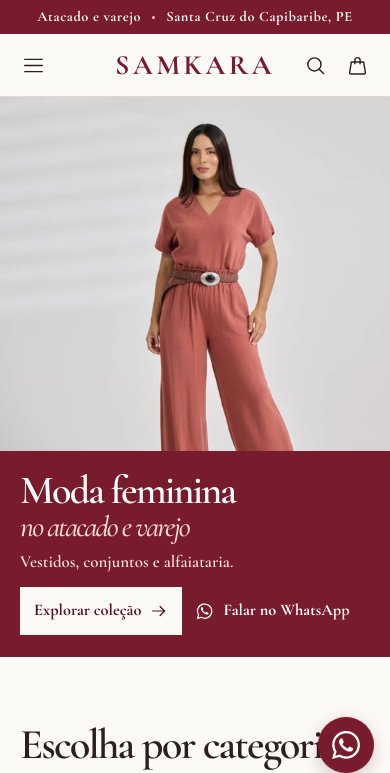
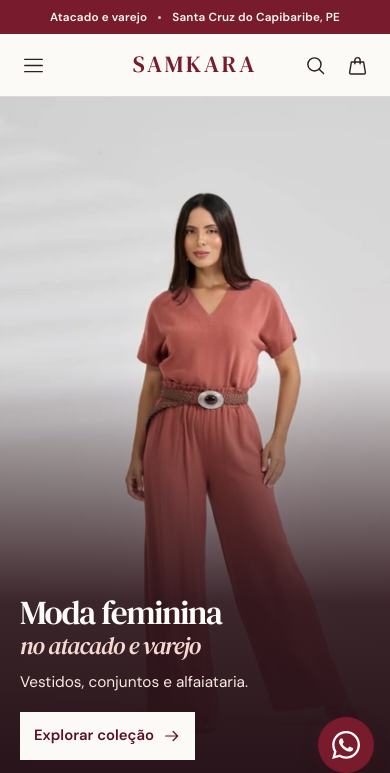
Before and after one commit to jobvictorfern-cmd/samkara, a plain HTML site: page index.html in a window 390 px wide. Shown: the top 773 px of the page. Drawn offline with Linux system fonts and the light colour scheme.

Commit message:
Redesenha a abertura no celular e atualiza a tipografia

```diff
--- a/assets/styles.css
+++ b/assets/styles.css
@@ -1,15 +1,22 @@
 @font-face {
-  font-family: 'Cormorant Garamond';
-  src: url('cormorant-garamond-latin-wght-normal.woff2') format('woff2');
-  font-weight: 300 700;
+  font-family: 'DM Serif Text';
+  src: url('dm-serif-text-latin-400-normal.woff2') format('woff2');
+  font-weight: 400;
   font-display: swap;
 }
 
 @font-face {
-  font-family: 'Cormorant Garamond';
-  src: url('cormorant-garamond-latin-wght-italic.woff2') format('woff2');
+  font-family: 'DM Serif Text';
+  src: url('dm-serif-text-latin-400-italic.woff2') format('woff2');
   font-style: italic;
-  font-weight: 300 700;
+  font-weight: 400;
+  font-display: swap;
+}
+
+@font-face {
+  font-family: 'DM Sans';
+  src: url('dm-sans-latin-wght-normal.woff2') format('woff2');
+  font-weight: 100 1000;
   font-display: swap;
 }
 
@@ -22,10 +29,13 @@
   --wine-dark: #59101f;
   --blush: #f2e5df;
   --line: #e2d6ce;
-  --font: 'Cormorant Garamond', Georgia, serif;
+  --display-font: 'DM Serif Text', Georgia, serif;
+  --body-font: 'DM Sans', Arial, sans-serif;
   --gutter: clamp(20px, 3.9vw, 64px);
   --section-space: clamp(68px, 8vw, 118px);
   --site-width: 1320px;
+  --topline-height: 34px;
+  --header-height: 74px;
   --mobile-nav-height: 57px;
   --left-gutter: max(var(--gutter), env(safe-area-inset-left));
   --right-gutter: max(var(--gutter), env(safe-area-inset-right));
@@ -33,7 +43,7 @@
 
 *, *::before, *::after { box-sizing: border-box; }
 html { scroll-behavior: smooth; scroll-padding-top: 98px; }
-body { margin: 0; background: var(--paper); color: var(--ink); font: 600 19px/1.42 var(--font); }
+body { margin: 0; background: var(--paper); color: var(--ink); font: 400 16px/1.55 var(--body-font); }
 body:has(dialog[open]) { overflow: hidden; }
 [hidden] { display: none !important; }
 img { display: block; max-width: 100%; }
@@ -56,15 +66,15 @@ svg { width: 1.15em; height: 1.15em; flex: none; fill: none; stroke: currentColo
 }
 .eyebrow { color: var(--wine); font-size: .83rem; font-weight: 700; letter-spacing: .16em; text-transform: uppercase; }
 
-.topline { display: flex; justify-content: center; align-items: center; gap: 11px; min-height: 34px; padding: 5px var(--right-gutter) 5px var(--left-gutter); background: var(--wine); color: #fff8f3; font-size: .9rem; font-weight: 700; text-align: center; letter-spacing: .04em; }
+.topline { display: flex; justify-content: center; align-items: center; gap: 11px; min-height: var(--topline-height); padding: 5px var(--right-gutter) 5px var(--left-gutter); background: var(--wine); color: #fff8f3; font-size: .73rem; font-weight: 600; text-align: center; letter-spacing: .015em; }
 .topline-dot { flex: none; width: 3px; height: 3px; border-radius: 50%; background: #ecc9bd; }
 .topline a:hover { text-decoration: underline; text-underline-offset: 3px; }
 .topline a:focus-visible, .site-footer :focus-visible, .order-copy :focus-visible { outline-color: #fef6ef; }
 .site-header { position: sticky; z-index: 5; top: 0; border-bottom: 1px solid var(--line); background: var(--paper); }
-.header-inner { min-height: 74px; display: grid; grid-template-columns: 1fr auto 1fr; gap: 20px; align-items: center; }
-.wordmark { display: inline-block; width: fit-content; font: 700 clamp(1.75rem, 2.8vw, 2.25rem)/1 var(--font); letter-spacing: .12em; color: var(--wine); }
+.header-inner { min-height: var(--header-height); display: grid; grid-template-columns: 1fr auto 1fr; gap: 20px; align-items: center; }
+.wordmark { display: inline-block; width: fit-content; font: 400 clamp(1.45rem, 2.55vw, 2.16rem)/1 var(--display-font); letter-spacing: .12em; color: var(--wine); }
 .desktop-nav, .header-actions { display: flex; align-items: center; }
-.desktop-nav { gap: clamp(22px, 3vw, 44px); font-size: 1.08rem; font-weight: 700; }
+.desktop-nav { gap: clamp(22px, 3vw, 44px); font-size: .9rem; font-weight: 600; }
 .desktop-nav a { padding-block: 10px; }
 .desktop-nav a:hover { color: var(--wine); text-decoration: underline; text-underline-offset: 5px; }
 .header-actions { justify-self: end; gap: 5px; }
@@ -80,8 +90,8 @@ svg { width: 1.15em; height: 1.15em; flex: none; fill: none; stroke: currentColo
   justify-content: center;
   align-items: center;
   gap: 9px;
-  font-size: 1.02rem;
-  font-weight: 700;
+  font-size: .93rem;
+  font-weight: 600;
   line-height: 1.2;
   transition: color .18s ease, background-color .18s ease, border-color .18s ease;
 }
@@ -104,9 +114,9 @@ svg { width: 1.15em; height: 1.15em; flex: none; fill: none; stroke: currentColo
   background: var(--wine);
 }
 .hero-copy { display: flex; flex-direction: column; justify-content: center; align-items: flex-start; padding: clamp(24px, 4.4vw, 68px); }
-.hero h1 { font: 600 clamp(3.2rem, 6vw, 6rem)/.95 var(--font); letter-spacing: -.047em; }
-.hero h1 em { display: block; margin-top: 4px; color: #f6d8d0; font-size: .74em; font-weight: 500; }
-.hero-description { margin-top: 14px; color: #f9e9e3; font-size: clamp(1.06rem, 1.65vw, 1.35rem); }
+.hero h1 { font: 400 clamp(2.35rem, 5vw, 4.6rem)/1 var(--display-font); letter-spacing: -.038em; }
+.hero h1 em { display: block; margin-top: 5px; color: #f6d8d0; font-size: .73em; }
+.hero-description { margin-top: 16px; color: #f9e9e3; font-size: clamp(.96rem, 1.35vw, 1.16rem); }
 .hero-actions { display: flex; flex-wrap: wrap; align-items: center; gap: 6px 20px; margin-top: 24px; }
 .hero-actions .solid-button { background: var(--paper); color: var(--wine-dark); }
 .hero-actions .solid-button:hover { background: var(--blush); }
@@ -119,7 +129,7 @@ svg { width: 1.15em; height: 1.15em; flex: none; fill: none; stroke: currentColo
 
 .category-section, .catalog, .order-section, .stores { margin-top: var(--section-space); }
 .section-heading { display: flex; justify-content: space-between; align-items: end; gap: 12px 24px; margin-bottom: 23px; }
-.section-heading h2, .order-copy h2 { font: 600 clamp(2.65rem, 4.4vw, 4.3rem)/.96 var(--font); letter-spacing: -.042em; }
+.section-heading h2, .order-copy h2 { font: 400 clamp(1.95rem, 4vw, 3.55rem)/1.05 var(--display-font); letter-spacing: -.034em; }
 .section-heading p:not(.eyebrow) { margin-top: 11px; color: var(--muted); }
 .section-heading .eyebrow { margin-bottom: 10px; }
 .section-heading > .text-link { white-space: nowrap; }
@@ -127,13 +137,13 @@ svg { width: 1.15em; height: 1.15em; flex: none; fill: none; stroke: currentColo
 .category-card { display: block; color: var(--ink); }
 .category-image { display: block; aspect-ratio: 4 / 4.85; background: var(--blush); overflow: hidden; }
 .category-image img, .product-media img { width: 100%; height: 100%; object-fit: cover; object-position: center 40%; transition: transform .35s ease; }
-.category-card-label { display: flex; justify-content: space-between; align-items: center; gap: 4px; padding: 11px 0 12px; border-bottom: 1px solid var(--line); font-size: clamp(.94rem, 1.4vw, 1.23rem); font-weight: 700; }
+.category-card-label { display: flex; justify-content: space-between; align-items: center; gap: 4px; padding: 11px 0 12px; border-bottom: 1px solid var(--line); font-size: clamp(.76rem, 1.25vw, 1rem); font-weight: 600; }
 .category-card-label svg { color: var(--wine); }
 .category-card:hover .category-card-label { color: var(--wine); border-color: var(--wine); }
 
 .catalog-heading { align-items: end; }
 .categories { display: flex; flex-wrap: wrap; gap: 8px; padding-block: 4px 7px; }
-.category { display: inline-flex; align-items: center; padding: 7px 16px; min-height: 38px; border: 1px solid var(--line); border-radius: 99px; font-size: 1rem; font-weight: 700; white-space: nowrap; }
+.category { display: inline-flex; align-items: center; padding: 7px 16px; min-height: 38px; border: 1px solid var(--line); border-radius: 99px; font-size: .88rem; font-weight: 600; white-space: nowrap; }
 .category:hover { border-color: #ba9f92; }
 .category[aria-current] { border-color: var(--wine); background: var(--wine); color: white; }
 .catalog-note { margin: 10px 0 15px; color: var(--muted); font-size: .98rem; overflow-wrap: anywhere; }
@@ -141,7 +151,7 @@ svg { width: 1.15em; height: 1.15em; flex: none; fill: none; stroke: currentColo
 .product-media { position: relative; overflow: hidden; aspect-ratio: 3 / 4; background: var(--blush); }
 .product-media > a { display: block; height: 100%; }
 .product-info { padding: 11px 1px 0; }
-.product h3 { font: 700 clamp(1.28rem, 2.1vw, 1.75rem)/1.06 var(--font); letter-spacing: -.023em; }
+.product h3 { font: 400 clamp(1.06rem, 1.8vw, 1.55rem)/1.12 var(--display-font); letter-spacing: -.019em; }
 .product h3 a { display: flex; align-items: center; justify-content: space-between; gap: 5px; }
 .product h3 a:hover { color: var(--wine); }
 .product h3 svg { width: 17px; height: 17px; color: var(--wine); }
@@ -169,7 +179,7 @@ svg { width: 1.15em; height: 1.15em; flex: none; fill: none; stroke: currentColo
 .store-grid { display: grid; grid-template-columns: repeat(2, minmax(0, 1fr)); gap: clamp(14px, 2vw, 28px); }
 .store-card { display: grid; grid-template-rows: 1fr auto; border: 1px solid var(--line); background: var(--white); }
 .store-info { padding: clamp(22px, 3vw, 38px); }
-.store-card h3 { font: 700 clamp(2rem, 3vw, 2.9rem)/1 var(--font); letter-spacing: -.03em; }
+.store-card h3 { font: 400 clamp(1.75rem, 2.8vw, 2.65rem)/1.06 var(--display-font); letter-spacing: -.025em; }
 .store-card address { margin: 9px 0 18px; color: var(--muted); font-style: normal; font-size: 1.12rem; }
 .store-map { display: block; width: 100%; height: clamp(220px, 21vw, 290px); border: 0; border-top: 1px solid var(--line); background: var(--blush); }
 .store-map:focus-visible { outline-offset: -3px; }
@@ -259,7 +269,7 @@ dialog::backdrop { background: #24171ac0; }
 .panel { position: fixed; inset: 0 0 0 auto; width: min(100%, 440px); max-width: 100%; height: 100dvh; max-height: 100dvh; margin: 0; padding: 24px clamp(18px, 4vw, 30px) max(24px, env(safe-area-inset-bottom)); border: 0; border-left: 1px solid var(--line); }
 .panel-left { inset: 0 auto 0 0; width: min(90%, 364px); }
 .panel-heading { display: flex; align-items: center; justify-content: space-between; gap: 12px; padding-bottom: 13px; margin-bottom: 17px; border-bottom: 1px solid var(--line); }
-.panel-heading h2 { font: 700 clamp(1.9rem, 4vw, 2.55rem)/1 var(--font); letter-spacing: -.035em; }
+.panel-heading h2 { font: 400 clamp(1.7rem, 3.6vw, 2.35rem)/1.06 var(--display-font); letter-spacing: -.025em; }
 .close-panel { flex: none; }
 .panel-links { display: grid; }
 .panel-links a, .panel-links button { display: flex; justify-content: space-between; align-items: center; padding: 14px 0; border: 0; border-bottom: 1px solid var(--line); background: transparent; font-weight: 600; }
@@ -354,9 +364,10 @@ dialog::backdrop { background: #24171ac0; }
 }
 
 @media (max-width: 859px) {
+  :root { --header-height: 62px; }
   html { scroll-padding-top: 78px; scroll-padding-bottom: calc(68px + env(safe-area-inset-bottom)); }
   body { padding-bottom: calc(var(--mobile-nav-height) + env(safe-area-inset-bottom)); }
-  .header-inner { min-height: 62px; gap: 3px; }
+  .header-inner { gap: 3px; }
   .header-inner > .wordmark { grid-column: 2; grid-row: 1; }
   .desktop-nav, .desktop-favorites { display: none; }
   .menu-toggle { display: inline-grid; margin-left: -8px; }
@@ -371,14 +382,41 @@ dialog::backdrop { background: #24171ac0; }
   .toast { bottom: calc(67px + env(safe-area-inset-bottom)); }
 }
 
+@media (max-width: 699px), (pointer: coarse) and (orientation: landscape) and (max-height: 480px) {
+  .hero {
+    grid-template: minmax(0, 1fr) / minmax(0, 1fr);
+    min-height: calc(100svh - var(--topline-height) - var(--header-height) - 1px - var(--hero-nav-height, var(--mobile-nav-height)) - env(safe-area-inset-bottom));
+    margin: 0 env(safe-area-inset-right) 0 env(safe-area-inset-left);
+    isolation: isolate;
+  }
+  .hero-copy, .hero-photo { grid-area: 1 / 1; }
+  .hero-photo img { object-position: 54% 32%; }
+  .hero-photo::after {
+    content: '';
+    position: absolute;
+    inset: 0;
+    background: linear-gradient(to top, #261218 0, #2b131ae6 min(33%, 185px), #2a14185e min(56%, 330px), transparent min(76%, 420px));
+    pointer-events: none;
+  }
+  .hero-copy { z-index: 1; align-self: end; padding: 22px max(20px, var(--gutter)) clamp(26px, 7vw, 40px); }
+  .hero h1 { font-size: clamp(2.05rem, 8.6vw, 3.85rem); }
+  .hero-description { margin-top: 12px; }
+  .hero-actions { margin-top: 17px; }
+  .hero-actions .text-link { display: none; }
+}
+
+@media (max-width: 699px) and (orientation: portrait) {
+  .hero-photo img { transform: scale(1.13); transform-origin: 52% 90%; }
+}
+
+@media (pointer: coarse) and (orientation: landscape) and (max-height: 480px) {
+  .hero { --hero-nav-height: 0px; }
+  .hero h1 { font-size: clamp(2rem, 5vw, 2.8rem); }
+  .hero-photo img { object-position: 54% 24%; }
+  .hero-photo::after { background: linear-gradient(to right, #261218f5, #2b131acc 34%, #2a141845 56%, transparent 78%); }
+}
+
 @media (max-width: 699px) {
-  .hero { grid-template-columns: minmax(0, 1fr); min-height: 0; margin-block-start: 0; margin-inline: env(safe-area-inset-left) env(safe-area-inset-right); }
-  .hero-photo { height: clamp(210px, 42svh, 390px); }
-  .hero-photo img { object-position: center 32%; }
-  .hero-copy { padding: 20px max(20px, var(--gutter)) 22px; }
-  .hero h1 { font-size: clamp(2.5rem, 9.9vw, 4rem); }
-  .hero-description { margin-top: 8px; }
-  .hero-actions { gap: 4px 14px; margin-top: 13px; }
   .product-grid { grid-template-columns: repeat(2, minmax(0, 1fr)); }
   .order-section { grid-template-columns: 1fr; }
   .order-photo { min-height: clamp(225px, 58vw, 350px); }
@@ -390,7 +428,6 @@ dialog::backdrop { background: #24171ac0; }
 }
 
 @media (max-width: 479px) {
-  .hero-photo img { object-position: center 46%; }
   .hero-actions .solid-button { padding-inline: 13px; }
   .section-heading { align-items: start; flex-direction: column; gap: 3px; }
   .section-heading > .text-link { min-height: 34px; }
@@ -405,15 +442,8 @@ dialog::backdrop { background: #24171ac0; }
   .contact-dialog { padding: 16px; }
 }
 
-@media (max-width: 699px) and (max-height: 650px) {
-  .hero-photo { height: clamp(170px, 38svh, 244px); }
-  .hero-photo img { object-position: center 27%; }
-  .hero-copy { padding-block: 16px 18px; }
-}
-
 @media (max-width: 359px) {
-  .topline { padding-inline: 8px; gap: 7px; font-size: .8rem; letter-spacing: .01em; }
-  .hero-actions .text-link { display: none; }
+  .topline { padding-inline: 8px; gap: 7px; font-size: .67rem; letter-spacing: .005em; }
   .cart-list li { grid-template-columns: 44px minmax(0, 1fr); }
   .cart-list img { grid-row: span 2; width: 44px; }
   .quantity { grid-column: 2; justify-self: start; }
@@ -423,6 +453,7 @@ dialog::backdrop { background: #24171ac0; }
   html { scroll-padding-bottom: 15px; }
   body { padding-bottom: env(safe-area-inset-bottom); }
   .mobile-nav { display: none; }
+  .hero { --hero-nav-height: 0px; }
   .whatsapp-float { --whatsapp-bottom: 16px; }
   .toast { bottom: max(14px, env(safe-area-inset-bottom)); }
 }
--- a/index.html
+++ b/index.html
@@ -47,7 +47,7 @@
 
   <main id="conteudo" tabindex="-1">
     <section class="hero layout" aria-labelledby="hero-title">
-      <div class="hero-photo"><img src="assets/moda-center-12.webp" srcset="assets/moda-center-12-320.webp 320w, assets/moda-center-12-560.webp 560w, assets/moda-center-12.webp 800w" sizes="(min-width: 1440px) 690px, (min-width: 700px) 48vw, 100vw" alt="Modelo da SAMKARA com conjunto terracota e cinto" width="800" height="1200" fetchpriority="high"></div>
+      <div class="hero-photo"><img src="assets/moda-center-12.webp" srcset="assets/moda-center-12-320.webp 320w, assets/moda-center-12-560.webp 560w, assets/moda-center-12.webp 800w" sizes="(pointer: coarse) and (orientation: landscape) and (max-height: 480px) 100vw, (min-width: 1440px) 690px, (min-width: 700px) 48vw, 100vw" alt="Modelo da SAMKARA com conjunto terracota e cinto" width="800" height="1200" fetchpriority="high"></div>
       <div class="hero-copy">
         <h1 id="hero-title">Moda feminina <em>no atacado e varejo</em></h1>
         <p class="hero-description">Vestidos, conjuntos e alfaiataria.</p>
```
Also changed, not shown: assets/cormorant-garamond-latin-wght-italic.woff2 (deleted), assets/cormorant-garamond-latin-wght-normal.woff2 (deleted), assets/dm-sans-latin-wght-normal.woff2 (added), assets/dm-sans-license.txt (added), assets/dm-serif-text-latin-400-italic.woff2 (added), assets/dm-serif-text-latin-400-normal.woff2 (added), assets/dm-serif-text-license.txt.
